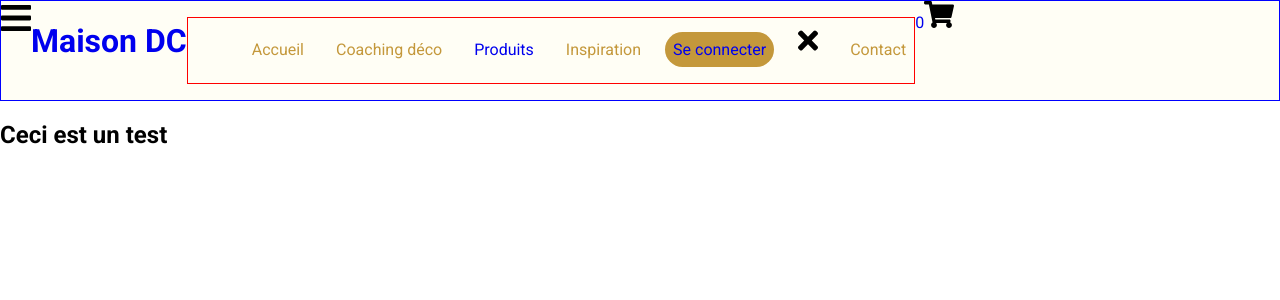
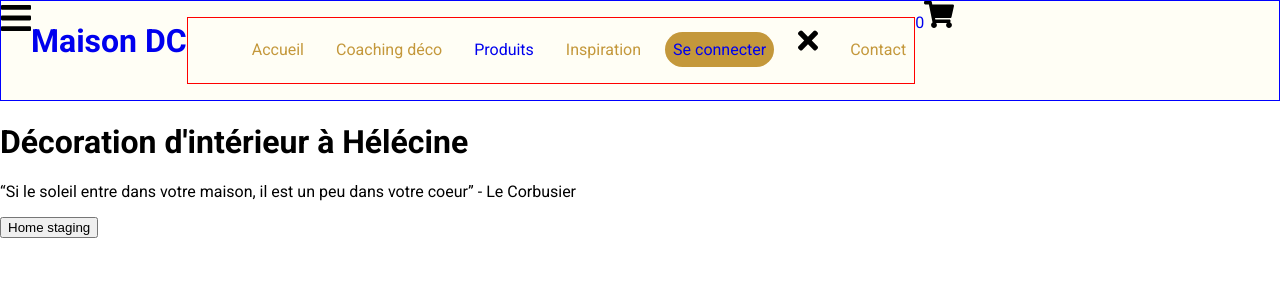
Before and after one commit to Evamel/test-maisonDC, a React (Create React App) app in the folder client/: page /Home in a window 1280 px wide. Shown: the top 300 px of the page. Built offline with nearby package versions, Linux system fonts and the light colour scheme; no server answers.

Commit message:
Creation of a new component part1 of the home page

```diff
--- /dev/null
+++ b/client/src/components/DecorationDInterieur.js
@@ -0,0 +1,14 @@
+import React from 'react';
+
+
+const DecorationDInterieur = () => {
+    return (
+        <div>
+            <h1>Décoration d'intérieur à Hélécine</h1>
+            <p><q>Si le soleil entre dans votre maison, il est un peu dans votre coeur</q> - Le Corbusier</p>
+            <button>Home staging</button>
+        </div>
+    );
+};
+
+export default DecorationDInterieur;
--- a/client/src/components/mainpages/Home.js
+++ b/client/src/components/mainpages/Home.js
@@ -1,13 +1,13 @@
 import React from 'react'
 import {Routes, Route} from 'react-router-dom'
+import DecorationDInterieur from '../DecorationDInterieur'
 
 const Home = () => {
     return (
         <div className="home">
-            {/* Main page */}
             <>
-                    <h2>Ceci est un test</h2>
-
+                {/* Part 1 */}
+                <DecorationDInterieur/>
             </>
         </div>
     );
```
